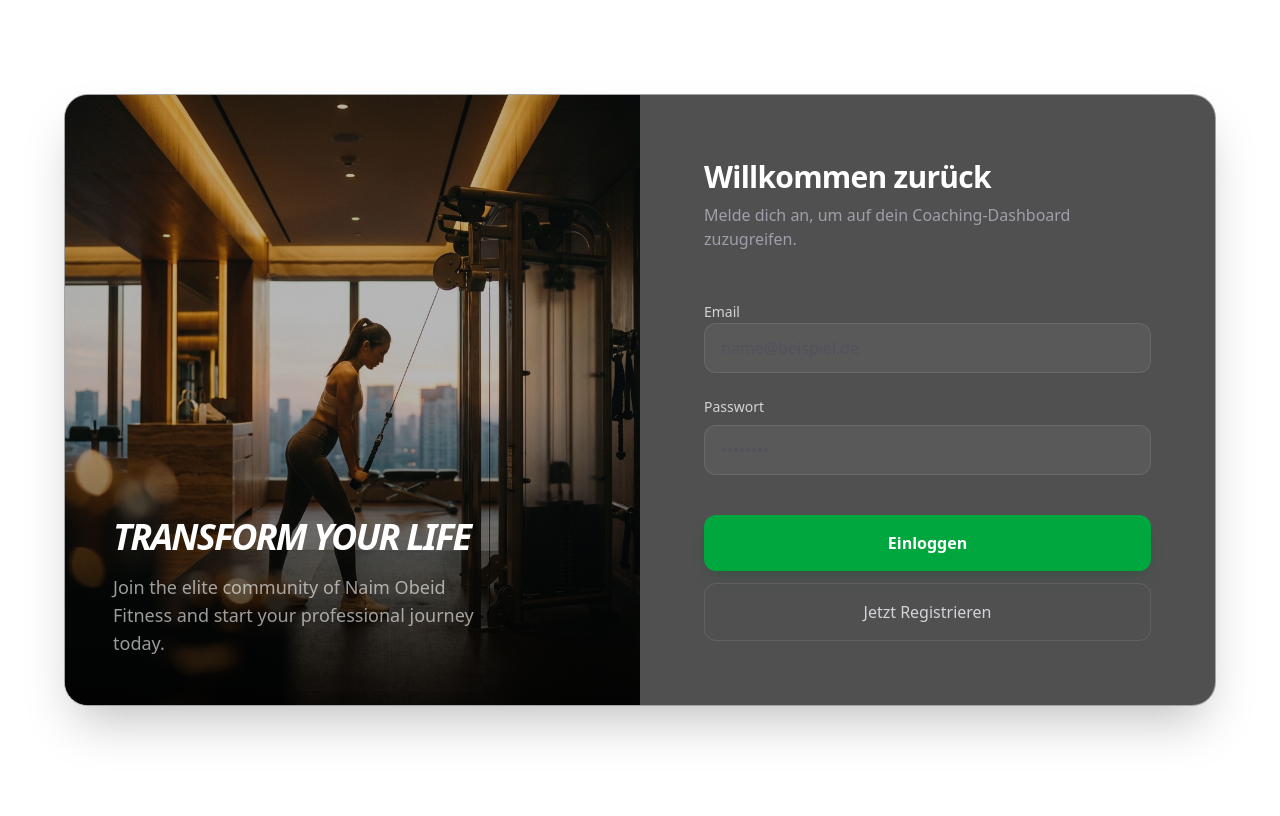
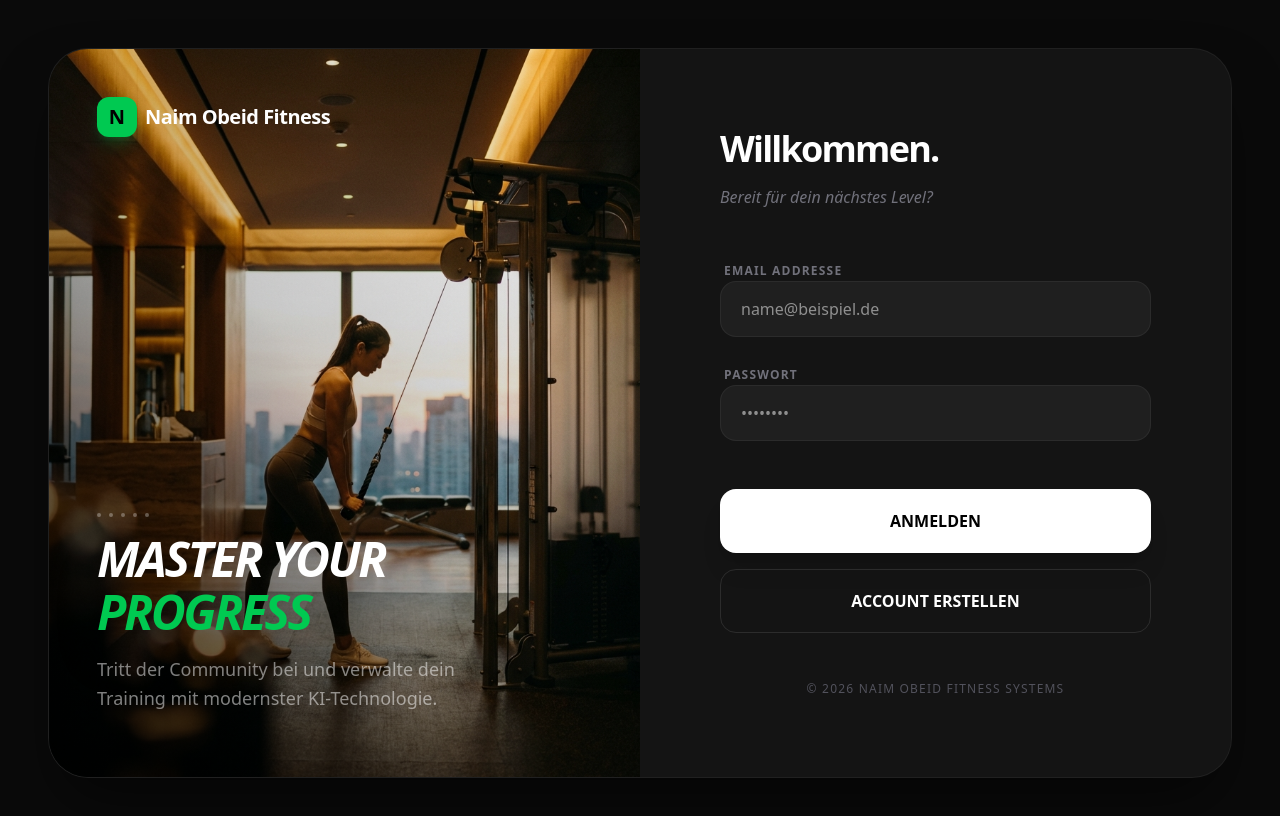
Before and after one commit to rhentschel/casasports-fitness, a Next.js app: page /login in a window 1280 px wide. Shown: the top 816 px of the page. Built offline with nearby package versions, Linux system fonts and the light colour scheme.

Commit message:
Design: Ultimate 50/50 Premium Login Layout

```diff
--- a/app/login/page.tsx
+++ b/app/login/page.tsx
@@ -7,35 +7,60 @@ export default async function LoginPage(props: {
     const searchParams = await props.searchParams;
 
     return (
-        <div className="min-h-screen bg-background flex items-center justify-center p-4 md:p-8">
-            <div className="max-w-6xl w-full grid grid-cols-1 md:grid-cols-2 bg-black/40 border border-white/10 rounded-3xl overflow-hidden shadow-2xl backdrop-blur-sm">
+        <div className="min-h-screen bg-[#0a0a0a] flex items-center justify-center p-0 md:p-6 lg:p-12">
+            <div className="max-w-[1200px] w-full min-h-[700px] grid grid-cols-1 md:grid-cols-2 bg-[#141414] border border-white/5 md:rounded-[40px] overflow-hidden shadow-[0_32px_64px_-16px_rgba(0,0,0,0.6)]">
 
-                {/* Left Side: Image/Hero */}
-                <div className="hidden md:block relative bg-zinc-900">
+                {/* Left Side: Hero Image */}
+                <div className="hidden md:block relative overflow-hidden group">
                     <img
                         src="/login_hero_fitness.png"
                         alt="Fitness Motivation"
-                        className="absolute inset-0 w-full h-full object-cover opacity-70 group-hover:scale-105 transition-transform duration-700"
+                        className="absolute inset-0 w-full h-full object-cover transition-transform duration-1000 group-hover:scale-110"
                     />
-                    <div className="absolute inset-0 bg-gradient-to-t from-black/80 via-transparent to-transparent" />
-                    <div className="absolute bottom-12 left-12 right-12">
-                        <h2 className="text-4xl font-bold text-white mb-4 italic tracking-tighter">TRANSFORM YOUR LIFE</h2>
-                        <p className="text-white/60 text-lg max-w-sm">Join the elite community of Naim Obeid Fitness and start your professional journey today.</p>
+                    <div className="absolute inset-0 bg-gradient-to-tr from-black/90 via-black/20 to-transparent" />
+
+                    {/* Branding overlay */}
+                    <div className="absolute top-12 left-12">
+                        <div className="flex items-center gap-2 mb-8">
+                            <div className="w-10 h-10 bg-green-500 rounded-xl flex items-center justify-center shadow-lg shadow-green-500/20">
+                                <span className="text-black font-black text-xl">N</span>
+                            </div>
+                            <span className="text-white font-bold text-xl tracking-tight text-shadow-xl">Naim Obeid Fitness</span>
+                        </div>
+                    </div>
+
+                    <div className="absolute bottom-16 left-12 right-12 space-y-4">
+                        <div className="flex gap-2">
+                            {[1, 2, 3, 4, 5].map(i => <div key={i} className="w-1 h-1 rounded-full bg-white/30" />)}
+                        </div>
+                        <h2 className="text-5xl font-black text-white leading-[1.1] tracking-tighter uppercase italic drop-shadow-2xl">
+                            Master your <br />
+                            <span className="text-green-500">Progress</span>
+                        </h2>
+                        <p className="text-white/50 text-lg max-w-sm font-medium leading-relaxed">
+                            Tritt der Community bei und verwalte dein Training mit modernster KI-Technologie.
+                        </p>
                     </div>
                 </div>
 
-                {/* Right Side: Form */}
-                <div className="p-8 md:p-16 flex flex-col justify-center bg-zinc-950/50">
+                {/* Right Side: Form Content */}
+                <div className="relative p-10 md:p-20 flex flex-col justify-center bg-zinc-900/10">
                     <div className="mb-12">
-                        <h1 className="text-3xl font-bold text-white tracking-tight mb-2">Willkommen zurück</h1>
-                        <p className="text-zinc-400">Melde dich an, um auf dein Coaching-Dashboard zuzugreifen.</p>
+                        <div className="md:hidden flex items-center gap-2 mb-8 text-shadow-xl">
+                            <div className="w-8 h-8 bg-green-500 rounded-lg flex items-center justify-center">
+                                <span className="text-black font-black">N</span>
+                            </div>
+                            <span className="text-white font-bold text-lg">Naim Obeid</span>
+                        </div>
+                        <h1 className="text-4xl font-black text-white tracking-tighter mb-4">Willkommen.</h1>
+                        <p className="text-zinc-500 font-medium italic">Bereit für dein nächstes Level?</p>
                     </div>
 
-                    <form className="flex flex-col gap-6">
+                    <form className="space-y-6">
                         <div className="space-y-2">
-                            <label className="text-sm font-medium text-zinc-300" htmlFor="email">Email</label>
+                            <label className="text-xs font-bold text-zinc-500 uppercase tracking-widest px-1">Email Addresse</label>
                             <input
-                                className="w-full rounded-xl px-4 py-3 bg-white/5 border border-white/10 focus:border-green-500 transition-all outline-none text-white placeholder:text-zinc-600"
+                                className="w-full h-14 rounded-2xl px-5 bg-white/5 border border-white/5 focus:border-green-500/50 focus:bg-white/10 transition-all outline-none text-white font-medium"
                                 name="email"
                                 type="email"
                                 placeholder="name@beispiel.de"
@@ -44,11 +69,9 @@ export default async function LoginPage(props: {
                         </div>
 
                         <div className="space-y-2">
-                            <div className="flex justify-between items-center">
-                                <label className="text-sm font-medium text-zinc-300" htmlFor="password">Passwort</label>
-                            </div>
+                            <label className="text-xs font-bold text-zinc-500 uppercase tracking-widest px-1">Passwort</label>
                             <input
-                                className="w-full rounded-xl px-4 py-3 bg-white/5 border border-white/10 focus:border-green-500 transition-all outline-none text-white placeholder:text-zinc-600"
+                                className="w-full h-14 rounded-2xl px-5 bg-white/5 border border-white/5 focus:border-green-500/50 focus:bg-white/10 transition-all outline-none text-white font-medium"
                                 type="password"
                                 name="password"
                                 placeholder="••••••••"
@@ -56,27 +79,35 @@ export default async function LoginPage(props: {
                             />
                         </div>
 
-                        <div className="flex flex-col gap-3 mt-4">
+                        <div className="flex flex-col gap-4 pt-6">
                             <button
                                 formAction={login}
-                                className="w-full py-4 bg-green-600 hover:bg-green-500 text-white font-semibold rounded-xl transition-all active:scale-95 shadow-lg shadow-green-900/20"
+                                className="w-full h-16 bg-white text-black font-black rounded-2xl transition-all hover:bg-green-500 hover:text-black active:scale-[0.98] shadow-xl"
                             >
-                                Einloggen
+                                ANMELDEN
                             </button>
                             <button
                                 formAction={signup}
-                                className="w-full py-4 bg-transparent hover:bg-white/5 text-zinc-300 font-medium rounded-xl transition-all border border-white/10 active:scale-95"
+                                className="w-full h-16 bg-transparent text-white font-bold rounded-2xl border border-white/10 transition-all hover:bg-white/5 active:scale-[0.98]"
                             >
-                                Jetzt Registrieren
+                                ACCOUNT ERSTELLEN
                             </button>
                         </div>
 
                         {searchParams?.message && (
-                            <div className="mt-4 p-4 text-red-400 bg-red-500/10 border border-red-500/20 rounded-xl text-center text-sm animate-pulse-slow">
-                                {searchParams.message}
+                            <div className="mt-8 p-5 bg-red-500/10 border border-red-500/20 rounded-2xl">
+                                <p className="text-red-400 text-sm font-bold text-center flex items-center justify-center gap-2 uppercase tracking-tight">
+                                    <span>⚠️</span> {searchParams.message}
+                                </p>
                             </div>
                         )}
                     </form>
+
+                    <div className="mt-12 text-center">
+                        <p className="text-zinc-600 text-xs font-medium uppercase tracking-widest">
+                            &copy; 2026 Naim Obeid Fitness Systems
+                        </p>
+                    </div>
                 </div>
             </div>
         </div>
```
